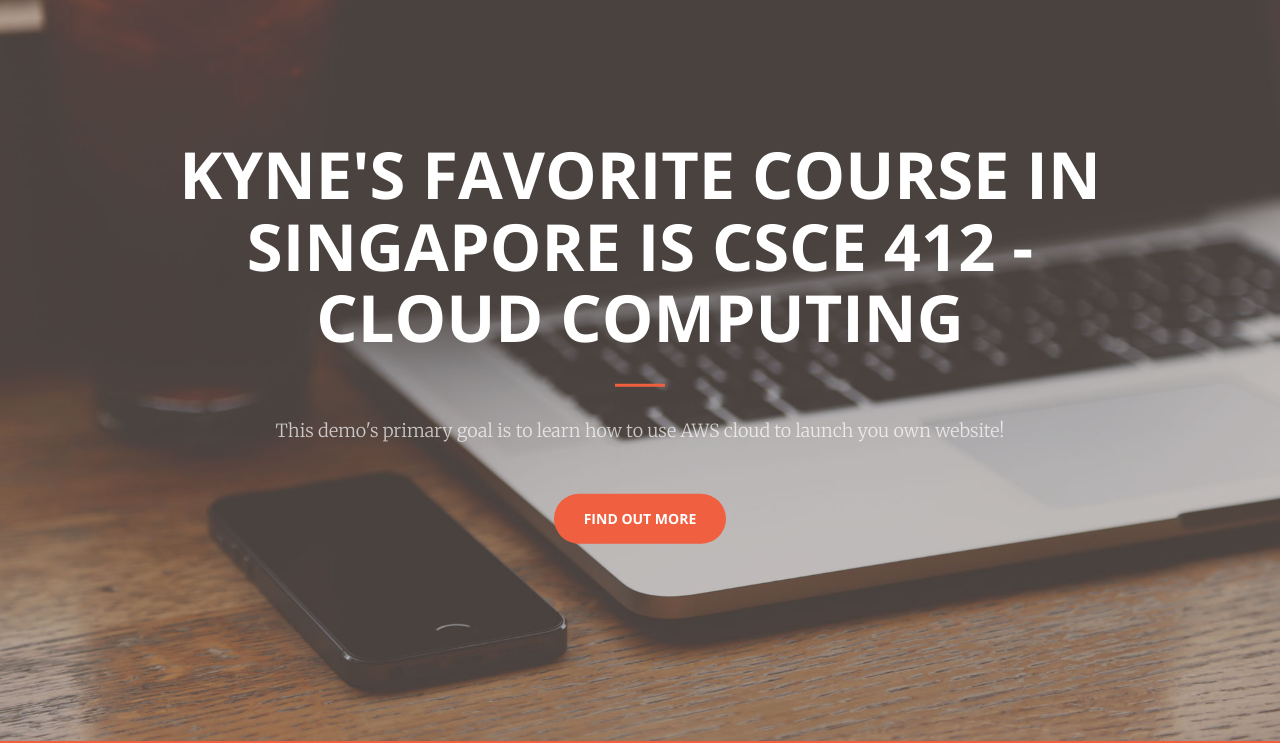
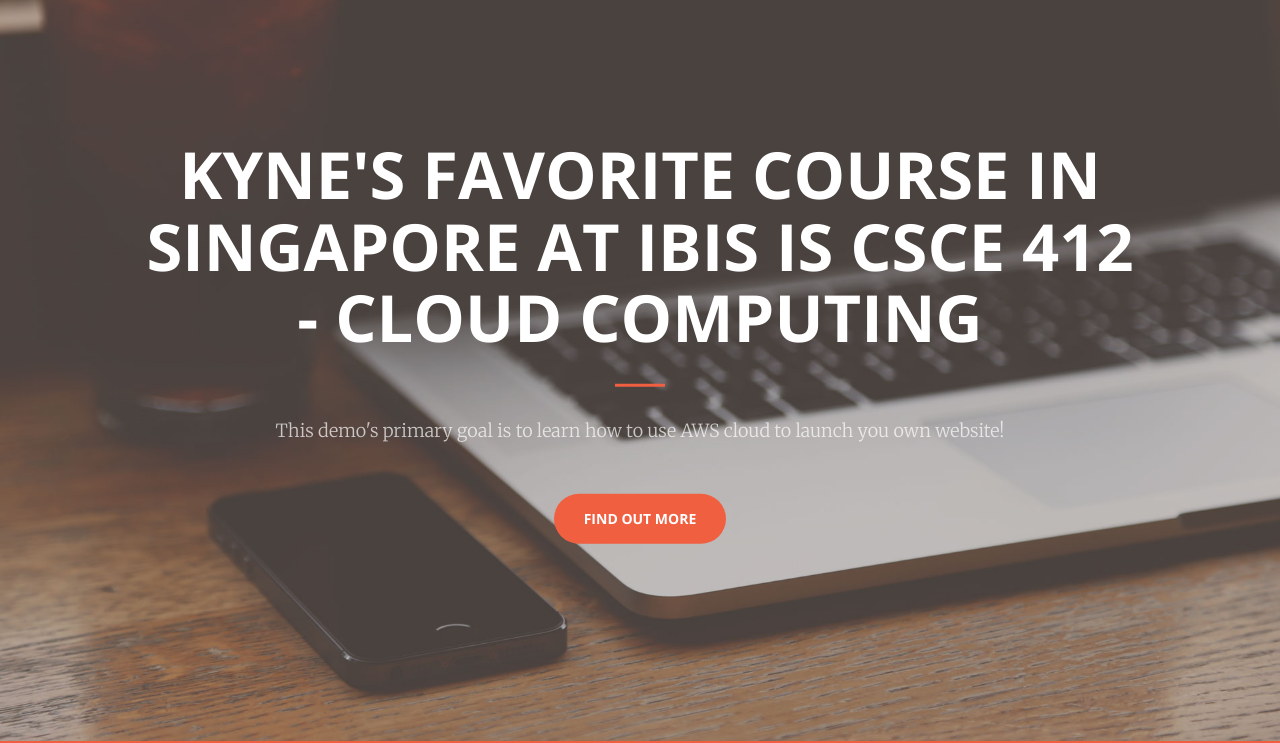
Before and after one commit to sunkyne/csce412project3, a plain HTML site: page index.html in a window 1280 px wide. Shown: the part 59-802 px from the top of the page. Drawn offline with nearby package versions, Linux system fonts and the light colour scheme.

Commit message:
added at Ibis

```diff
--- a/index.html
+++ b/index.html
@@ -74,7 +74,7 @@
     <header>
         <div class="header-content">
             <div class="header-content-inner">
-                <h1>Kyne's Favorite Course in Singapore is CSCE 412 - Cloud Computing</h1>
+                <h1>Kyne's Favorite Course in Singapore at Ibis is CSCE 412 - Cloud Computing</h1>
                 <hr>
                 <p>This demo's primary goal is to learn how to use AWS cloud to launch you own website!</p>
                 <a href="#about" class="btn btn-primary btn-xl page-scroll">Find Out More</a>
```
